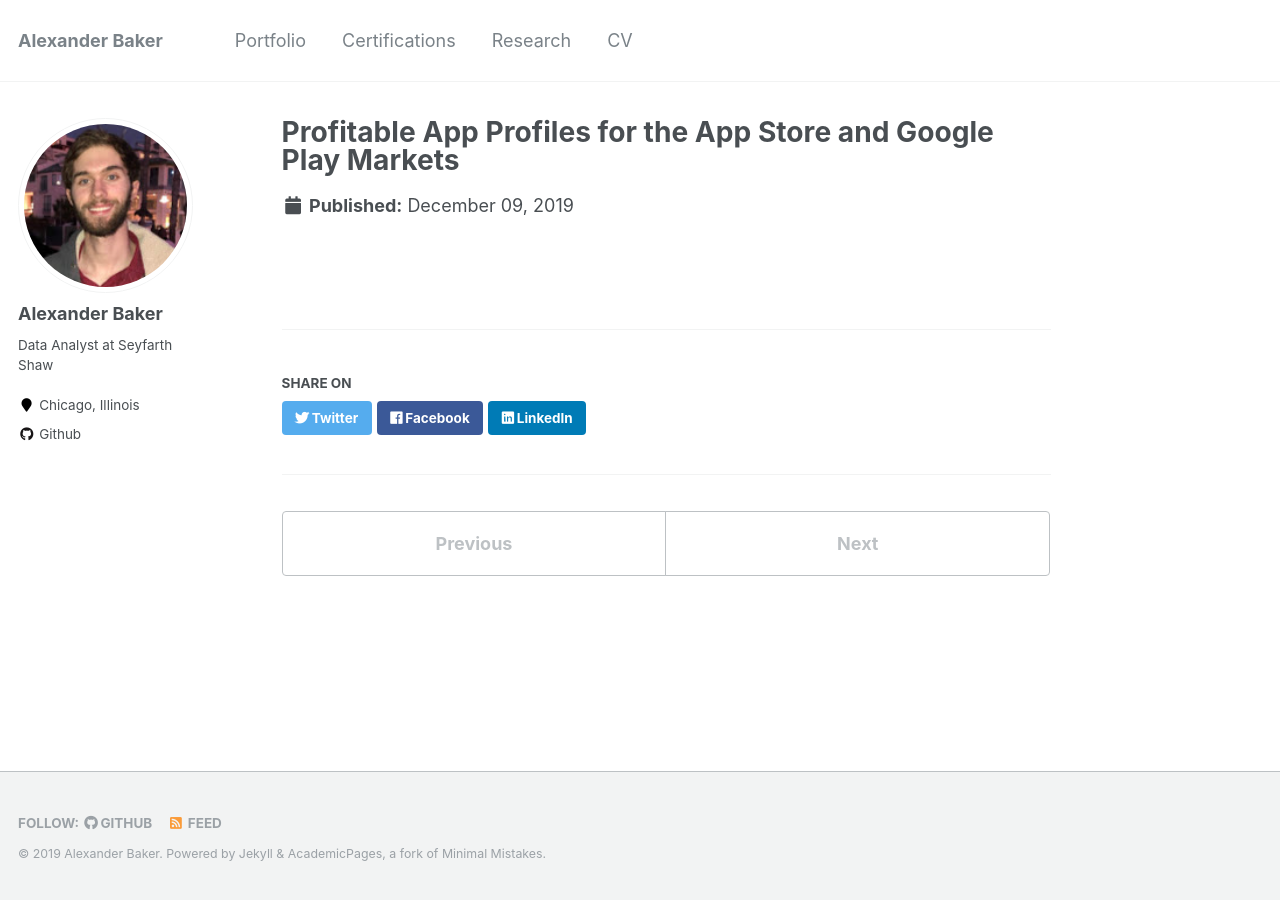
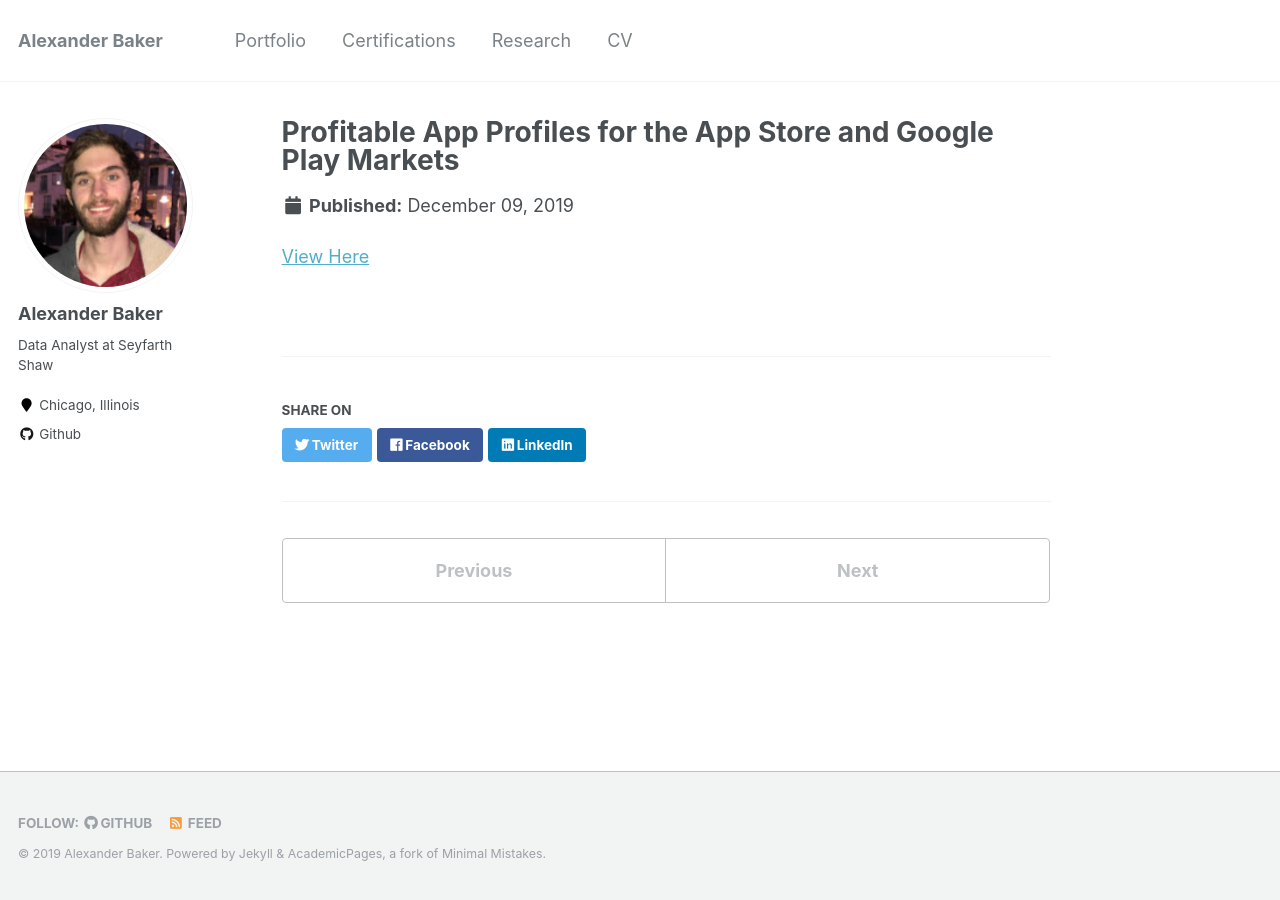
Before and after one commit to alexbakr/alexbakr.github.io, a Jekyll site: the page built from _portfolio/profit-app.md, in a window 1280 px wide. Built offline with Jekyll 4.4.1, drawn with Linux system fonts in a browser that asks for light colours.

```diff
--- a/_portfolio/profit-app.md
+++ b/_portfolio/profit-app.md
@@ -4,4 +4,4 @@ excerpt: "Apps in both the App Store and Google Play that are profitable"
 collection: portfolio
 ---
 
-<a href = "files\Profitable App Profiles for the App Store and Google Play Markets.html">
+<a href = "http://alexbakr.github.io/files/Profitable App Profiles for the App Store and Google Play Markets.html">View Here</a>
```
Also changed, not shown: _portfolio/viz-earnings.md (+2 -0 lines), _portfolio/clean-exit.md (line endings or trailing spaces).
